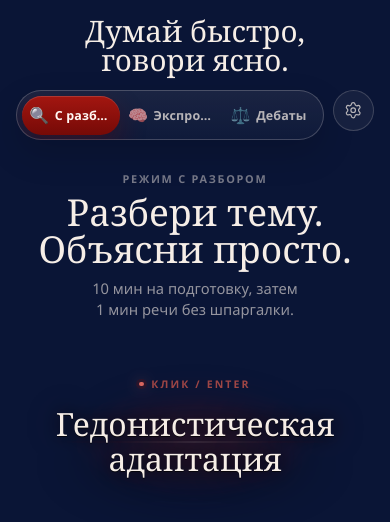
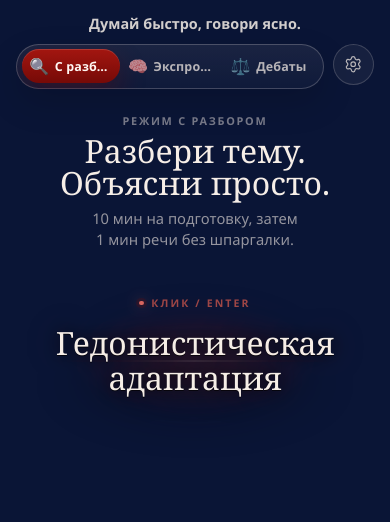
Before and after one commit to h0tzz/thinkquick, a Next.js app: page / in a window 390 px wide. Shown: the top 522 px of the page. Built offline with nearby package versions, Linux system fonts and the light colour scheme.

Commit message:
Refine first-screen hierarchy

```diff
--- a/app/page.tsx
+++ b/app/page.tsx
@@ -1484,13 +1484,9 @@ export default function Home() {
       <header className="brand challenge-brand">
         <div className="brand-lockup">
           <h1 className="brand-mark">
-            <span>Думай быстро,</span>
-            <span>говори ясно.</span>
+            Думай быстро, говори ясно.
           </h1>
         </div>
-      </header>
-
-      <section className="stage challenge-stage" aria-label="Тренировка речи">
         <div className="challenge-topbar">
           <ModeSwitch value={mode} disabled={controlsDisabled} onChange={changeMode} />
           <SettingsDialog
@@ -1504,7 +1500,9 @@ export default function Home() {
             speechSeconds={speechSeconds}
           />
         </div>
-
+      </header>
+
+      <section className="stage challenge-stage" aria-label="Тренировка речи">
         <div className="challenge-hero">
           <div className="challenge-copy">
             <p className="challenge-kicker">
--- a/app/video-challenge.css
+++ b/app/video-challenge.css
@@ -39,11 +39,11 @@ body {
 .challenge-brand {
   display: flex;
   align-items: center;
-  justify-content: center;
-  gap: 1rem;
+  justify-content: space-between;
+  gap: clamp(0.8rem, 2vw, 1.4rem);
   width: min(1040px, 100%);
-  margin-bottom: clamp(1.05rem, 2.7vh, 1.65rem);
-  text-align: center;
+  margin-bottom: clamp(2.1rem, 5vh, 3.3rem);
+  text-align: left;
 }
 
 .brand-lockup {
@@ -62,14 +62,18 @@ body {
 }
 
 .challenge-brand .brand-mark {
-  max-width: min(92vw, 13em);
-  font-size: clamp(1.85rem, 4vw, 2.85rem);
+  max-width: none;
+  color: #f6eee7d9;
+  font-family: var(--font-body);
+  font-size: clamp(0.9rem, 1.35vw, 1.08rem);
+  font-weight: 720;
   letter-spacing: 0;
-  line-height: 0.98;
+  line-height: 1.1;
+  white-space: nowrap;
 }
 
 .challenge-brand .brand-mark span {
-  display: block;
+  display: inline;
 }
 
 .challenge-brand .brand-line {
@@ -114,7 +118,7 @@ body {
 
 .challenge-stage {
   width: min(1040px, 100%);
-  gap: 0.65rem;
+  gap: 0.5rem;
 }
 
 .challenge-topbar {
@@ -122,16 +126,19 @@ body {
   align-items: center;
   justify-content: center;
   gap: 0.6rem;
-  width: 100%;
-  margin-bottom: clamp(1rem, 2.8vh, 1.85rem);
+  width: auto;
+  min-width: 0;
+  margin-left: auto;
+  margin-bottom: 0;
 }
 
 .challenge-topbar .mode-switch {
   --tab-pad: 0.35rem;
   display: grid;
   grid-template-columns: repeat(3, minmax(0, 1fr));
-  width: min(100%, 34rem);
-  min-height: 3.15rem;
+  width: min(56vw, 34rem);
+  min-width: 28rem;
+  min-height: 2.8rem;
   padding: var(--tab-pad);
   overflow: hidden;
   background: linear-gradient(180deg, #f6eee712, #f6eee706);
@@ -151,11 +158,11 @@ body {
 
 .challenge-topbar .mode-option {
   min-width: 0;
-  min-height: 2.45rem;
-  padding: 0.62rem 0.9rem;
+  min-height: 2.1rem;
+  padding: 0.5rem 0.8rem;
   gap: 0.48rem;
   overflow: hidden;
-  font-size: 0.92rem;
+  font-size: 0.86rem;
 }
 
 .challenge-topbar .mode-option:not(.is-active):hover {
@@ -210,7 +217,7 @@ body {
   max-width: 20ch;
   color: #f6eee7;
   font-family: var(--font-display);
-  font-size: clamp(2.15rem, 4.6vw, 3.05rem);
+  font-size: clamp(2rem, 4vw, 2.85rem);
   font-weight: 520;
   letter-spacing: 0;
   line-height: 0.98;
@@ -223,7 +230,7 @@ body {
 
 .challenge-subtitle {
   max-width: 46ch;
-  margin: 0.64rem auto 0;
+  margin: 0.55rem auto 0;
   color: #f6eee796;
   font-family: var(--font-body);
   font-size: 0.95rem;
@@ -281,7 +288,7 @@ body {
 
 .challenge-body {
   gap: 0.65rem;
-  margin-top: clamp(2.25rem, 4.8vh, 3.35rem);
+  margin-top: clamp(1.75rem, 3.8vh, 2.6rem);
 }
 
 .challenge-controls {
@@ -1195,7 +1202,7 @@ body {
 
 @media (max-width: 860px) {
   .challenge-brand {
-    margin-bottom: 1rem;
+    margin-bottom: 1.7rem;
   }
 
   .challenge-hero {
@@ -1211,7 +1218,7 @@ body {
   .is-research-mode .challenge-title {
     max-width: 19ch;
     margin-inline: auto;
-    font-size: 2.18rem;
+    font-size: 2.05rem;
     line-height: 1;
   }
 
@@ -1228,7 +1235,7 @@ body {
   }
 
   .challenge-brand {
-    margin-bottom: 1rem;
+    margin-bottom: 1.2rem;
   }
 
   .challenge-stage {
@@ -1236,7 +1243,7 @@ body {
   }
 
   .challenge-topbar {
-    margin-bottom: 1.1rem;
+    margin-bottom: 0;
   }
 
   .challenge-title {
@@ -1294,19 +1301,24 @@ body {
   }
 
   .challenge-brand {
-    display: grid;
-    justify-items: center;
-    gap: 0.25rem;
+    display: flex;
+    flex-wrap: wrap;
+    justify-content: center;
+    gap: 0.75rem;
     text-align: center;
   }
 
   .challenge-topbar {
+    justify-content: center;
     align-items: stretch;
+    width: 100%;
+    margin-left: 0;
   }
 
   .challenge-topbar .mode-switch {
     min-width: 0;
     flex: 1;
+    width: 100%;
   }
 
   .challenge-topbar .mode-option {
@@ -1412,9 +1424,13 @@ body {
 }
 
 @media (max-width: 460px) {
+  .challenge-brand .brand-mark {
+    white-space: normal;
+  }
+
   .challenge-title,
   .is-research-mode .challenge-title {
-    font-size: 2.32rem;
+    font-size: 2rem;
   }
 
   .challenge-subtitle {
```
